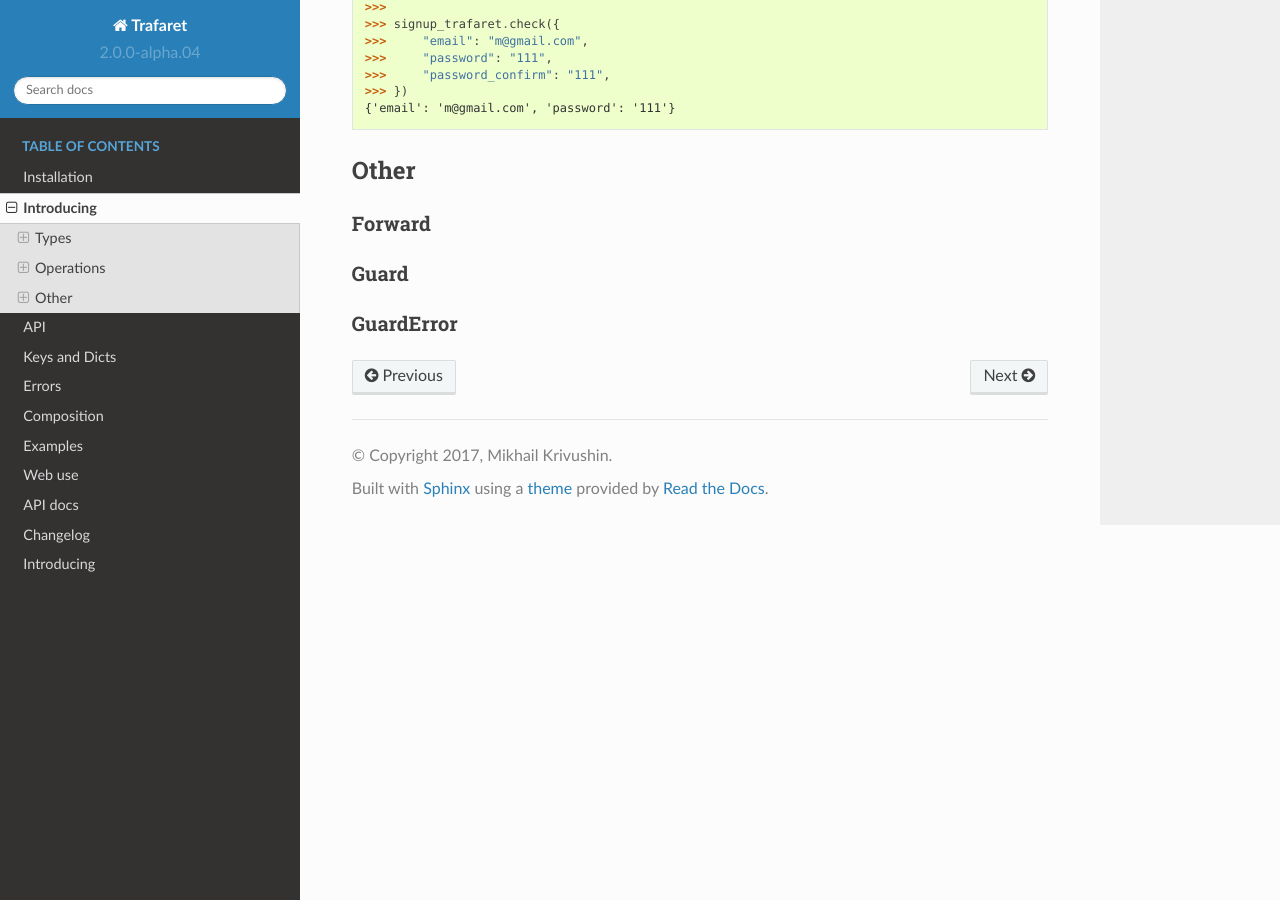
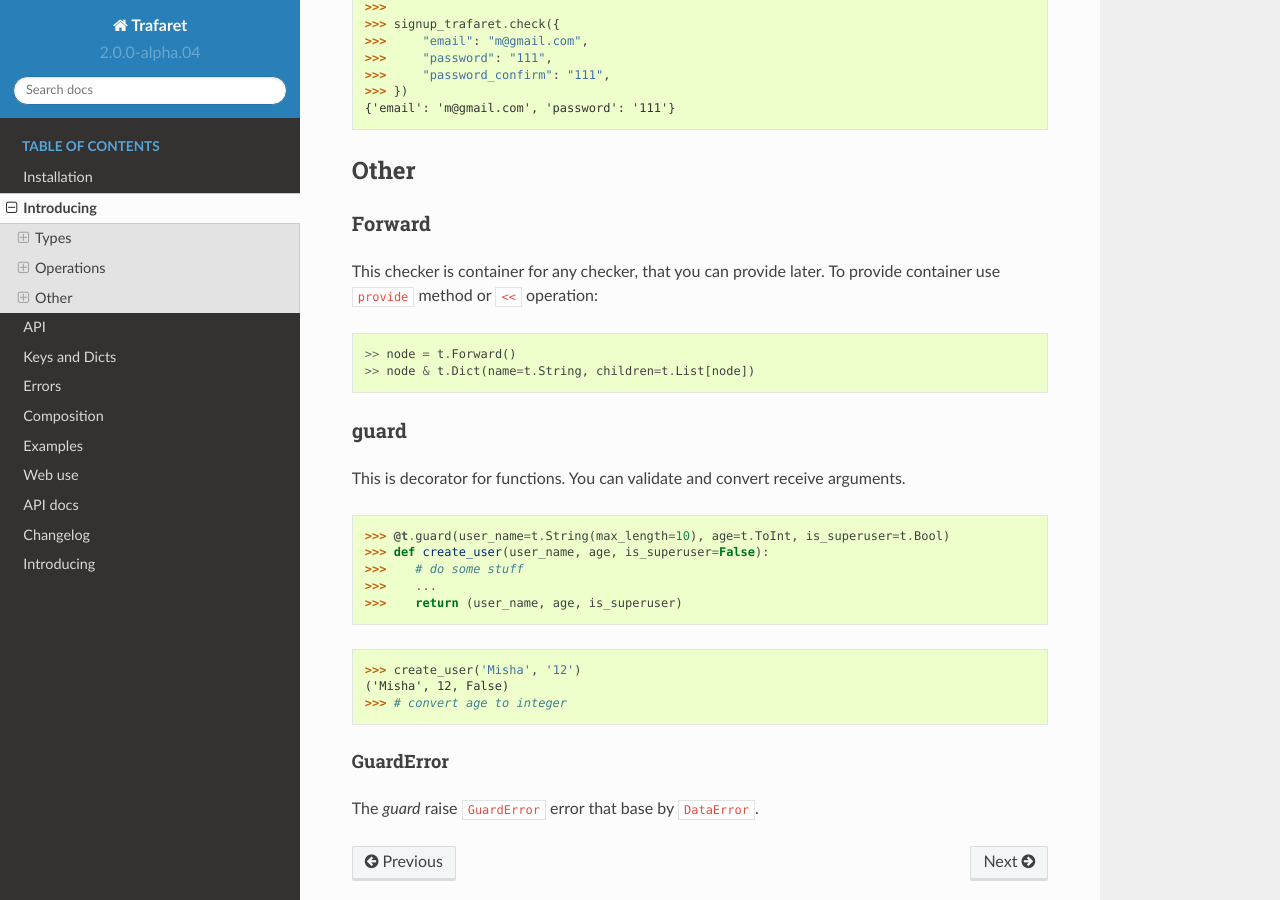
Before and after one commit to Deepwalker/trafaret, a Sphinx documentation site: the page built from docs/intro.rst, in a window 1280 px wide and 900 px high, scrolled down 10648 px. Built offline with Sphinx 7.4.7 and the Read the Docs theme 2.0.0, drawn with Linux system fonts in a browser that asks for light colours.

Commit message:
docs: added documentation about Forward and guard

```diff
--- a/docs/intro.rst
+++ b/docs/intro.rst
@@ -522,14 +522,33 @@ For cases like this a trafaret has ``subdict``.
 Other
 -----
 
-
 Forward
 .......
 
+This checker is container for any checker, that you can provide later.
+To provide container use ``provide`` method or ``<<`` operation::
 
-Guard
+    >> node = t.Forward()
+    >> node & t.Dict(name=t.String, children=t.List[node])
+
+guard
 .....
+
+This is decorator for functions. You can validate and convert receive arguments.
+
+
+    >>> @t.guard(user_name=t.String(max_length=10), age=t.ToInt, is_superuser=t.Bool)
+    >>> def create_user(user_name, age, is_superuser=False):
+    >>>    # do some stuff
+    >>>    ...
+    >>>    return (user_name, age, is_superuser)
+
+    >>> create_user('Misha', '12')
+    ('Misha', 12, False)
+    >>> # convert age to integer
 
 
 GuardError
-..........
+~~~~~~~~~~
+
+The `guard` raise ``GuardError`` error that base by ``DataError``.
```
